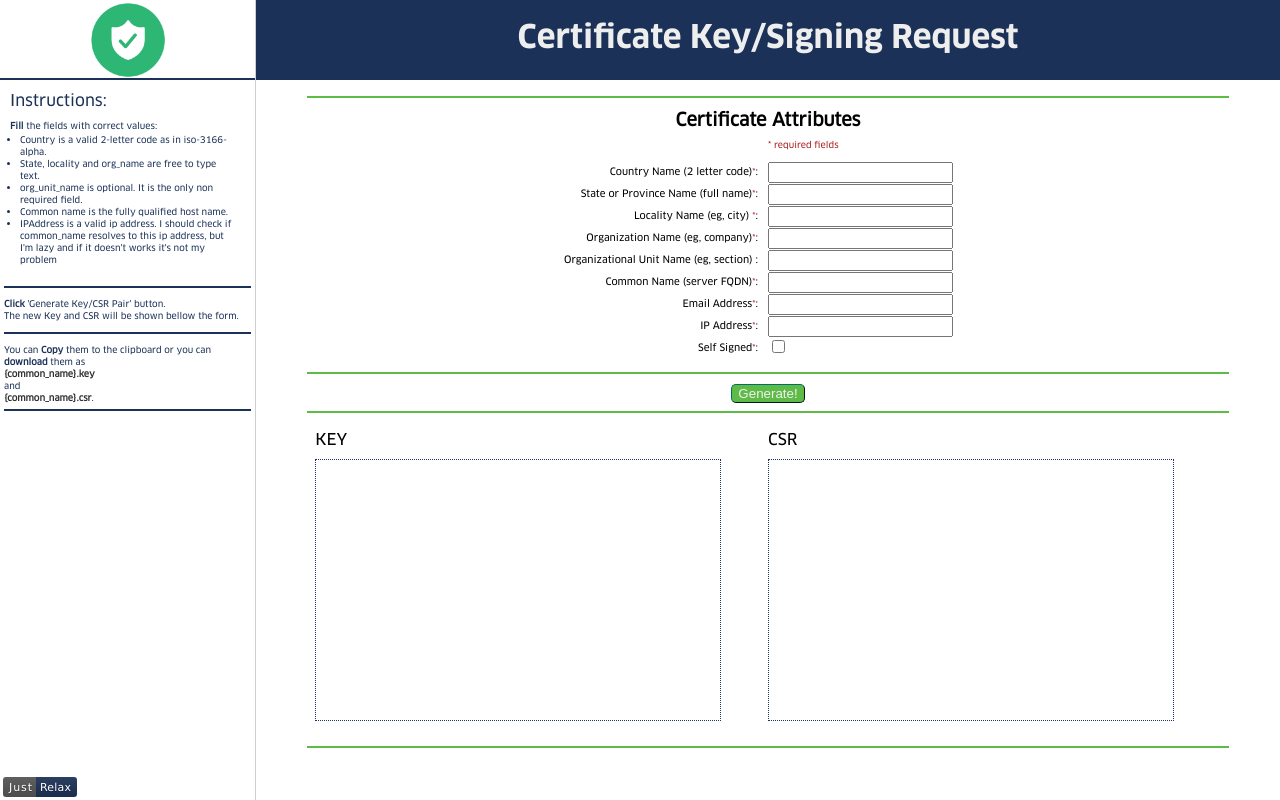
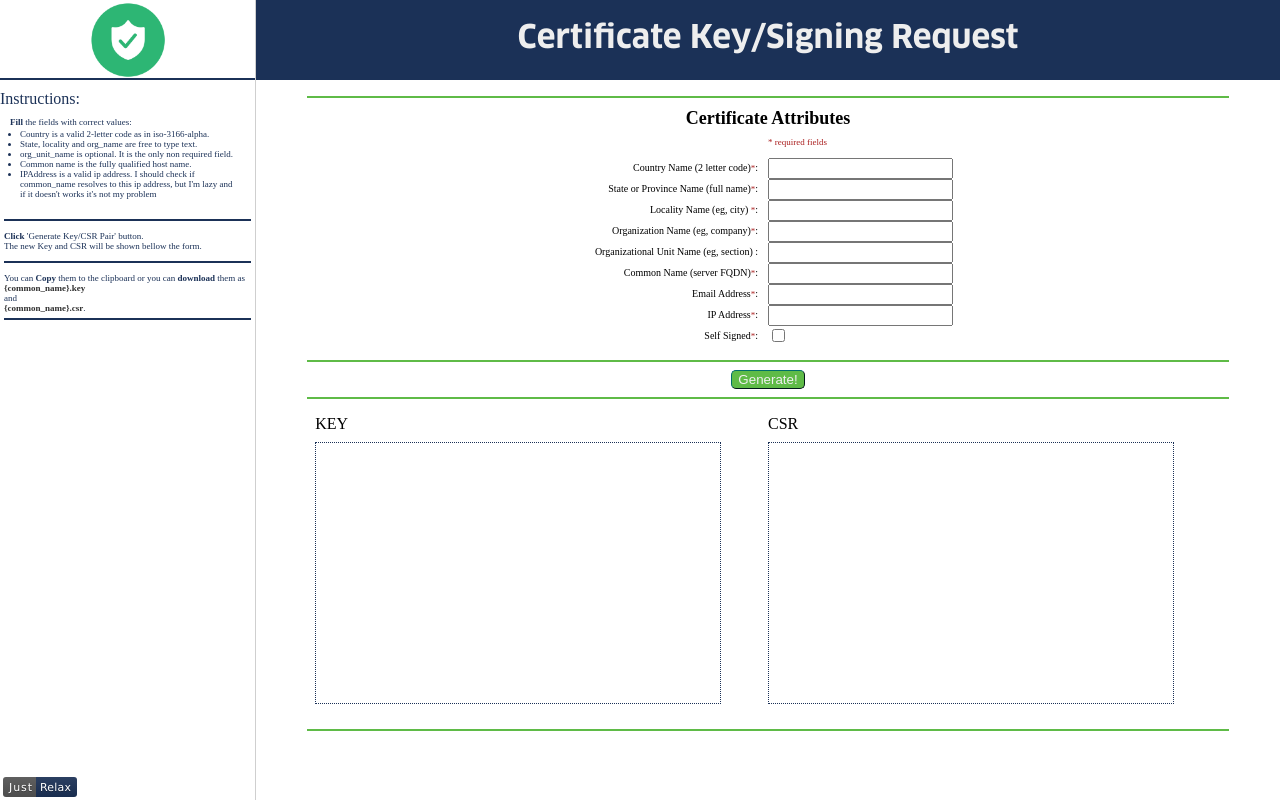
Before and after one commit to dudacgf/genkeycsr, a Flask app: template genkeycsr/templates/index.html in a window 1280 px wide. Run offline with Flask 2, Linux system fonts and the light colour scheme; the template is opened without the code that fills it: values that come from a table or form of the project are taken from there, others are empty.

Commit message:
Change font-families order to address most used in windows/mac/linux

```diff
--- a/genkeycsr/__init__.py
+++ b/genkeycsr/__init__.py
@@ -17,6 +17,7 @@
     SECRET_KEY = os.urandom(24),
     UPLOAD_FOLDER = '/var/tmp',
     SESSION_COOKIE_SAMESITE = "Lax",
+	DEBUG = False,
     # FICTITIOUS COUNTRY TO FILL THE FORM FIELDS
     GENKEYCSR_KEY_SIZE = 2048,
     GENKEYCSR_COUNTRY = 'AU',
--- a/genkeycsr/libs/frmattributes.py
+++ b/genkeycsr/libs/frmattributes.py
@@ -25,7 +25,7 @@
                           validators=[DataRequired(message='Please enter a valid IP Address.'),
                           IPAddress(ipv4=True, ipv6=False, message='please enter a valid IP address')])
     self_signed = BooleanField('Self Signed', false_values=None,
-                          render_kw={"onclick": 'change_csr_crt_div_title()'})
+                          render_kw={"onclick": 'change_csr_crt_div_title()', 'class': 'ff-default'})
 
     def validate_country(form, field):
         try:
--- a/genkeycsr/static/css/text.css
+++ b/genkeycsr/static/css/text.css
@@ -1,11 +1,19 @@
+## Linux: DejaVu
+## MS: Tahoma
+##
 body {
-    font-family: 'Clan Pro News';
+    font-family: 'Clan Pro News', 'DejaVu Sans', 'Tahoma', 'Geneva', 'Arial', 'sans';
     display: grid;
 }
 
+.ff-default {
+    font-family: 'Clan Pro News', 'DejaVu Sans', 'Tahoma', 'Geneva', 'Arial', 'sans';
+}
+
 form { display: grid; }
+
 h1 {
-    font-family: 'Clan Pro Bold';
+    font-family: 'Clan Pro Bold', 'Liberation Sans Bold', 'Gadget', 'Arial Black';
     font-size: xx-large;
     font-weight: bolder;
     margin: 0;
@@ -36,7 +44,7 @@
 }
 
 pre {
-    font-family:'Courier New', Courier, monospace;
+    font-family: 'DejaVu Mono', 'Lucida Console', 'Monaco', 'Courier New', monospace;
     font-size: xx-small;
     border: 1px dotted var(--i-blue-01);
     color: black;
--- a/genkeycsr/templates/instructions.html
+++ b/genkeycsr/templates/instructions.html
@@ -1,5 +1,5 @@
 <hr class="i-blue-01" style="margin-top: -2px; margin-left: 0px; margin-bottom: 10px; margin-right: 0px;" />
-  <span style="margin-left: 10px;">Instructions:</span>
+  Instructions:
   <div class="small">
    <p>
    <div style="padding-left: 10px; margin: 0px; margin-bottom: 0;"><span class="tw-bold">Fill </span>the fields with correct values:</div>
```
Also changed, not shown: genkeycsr/static/images/icatu-fav-icon.png (added), genkeycsr/static/images/logo_icatu.svg (added).
